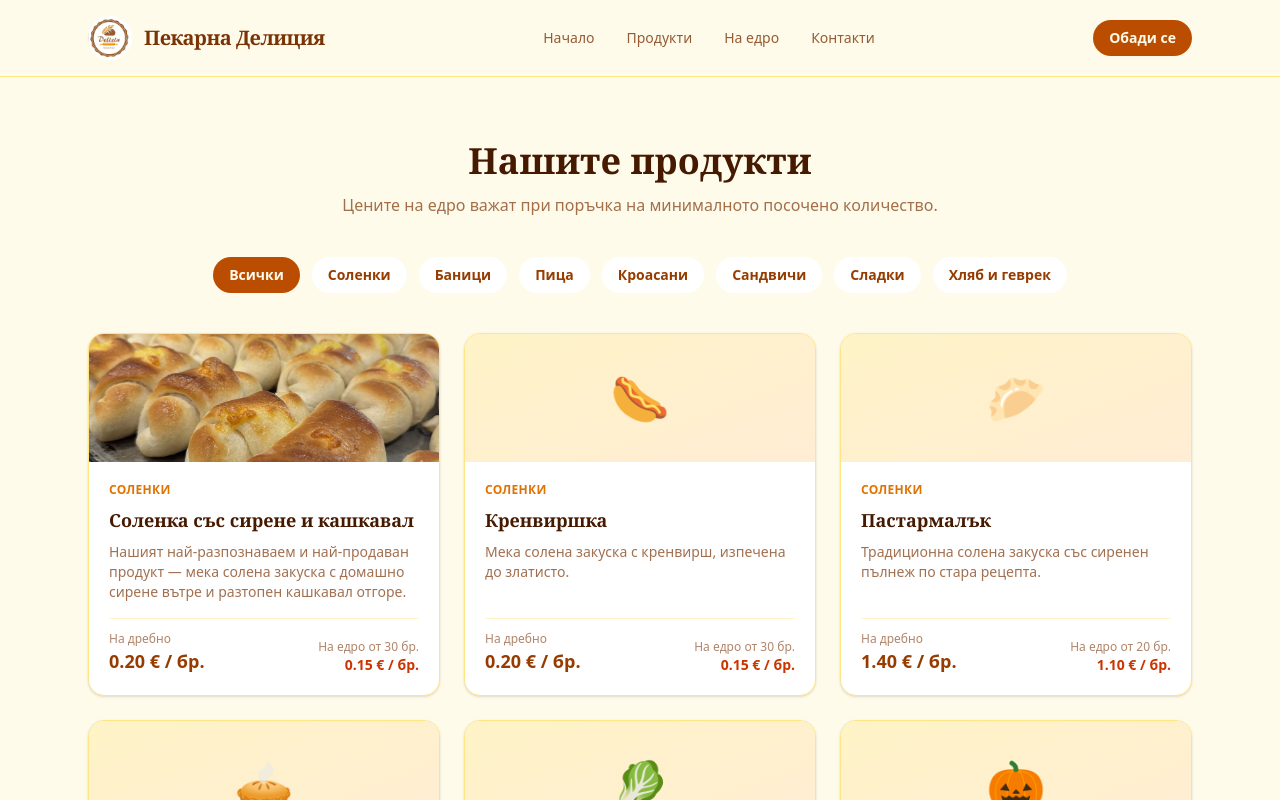
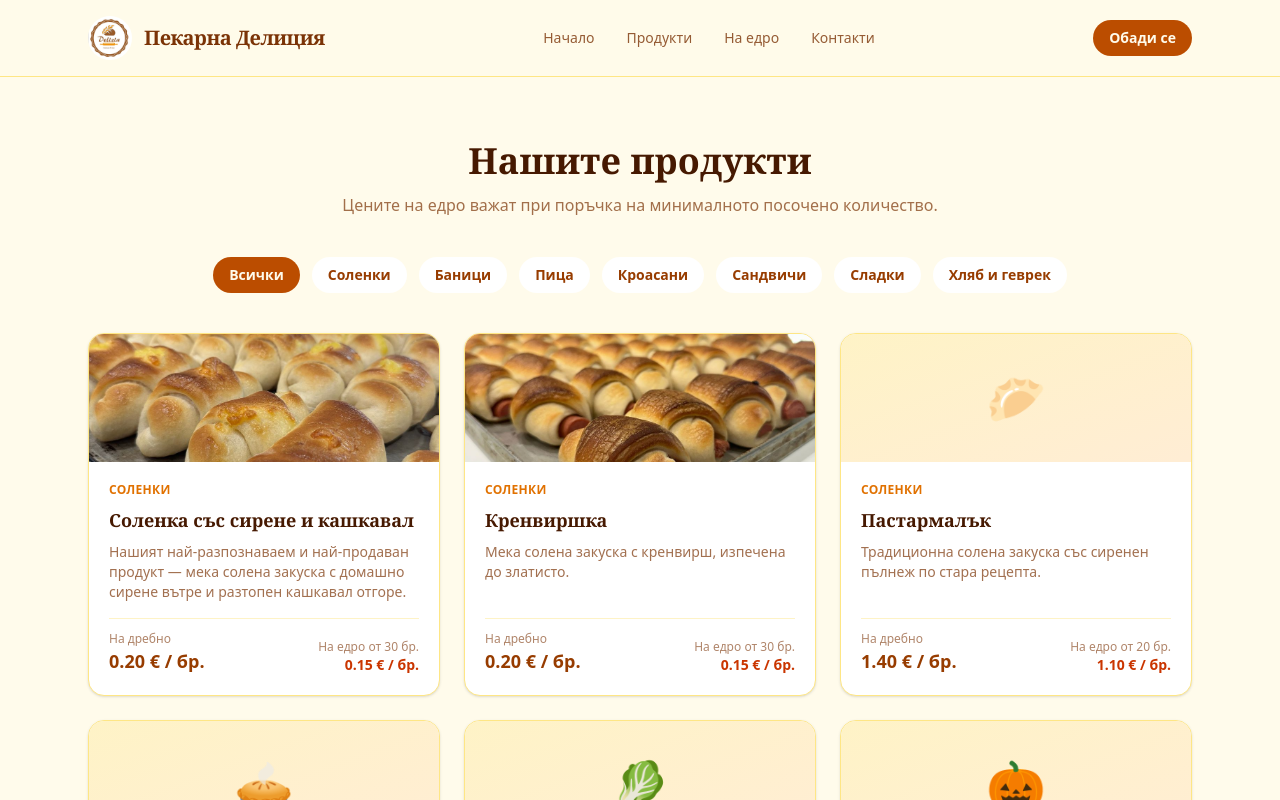
Before and after one commit to hkostadinov18-hub/my-project, a Next.js app: page /catalog in a window 1280 px wide. Shown: the top 800 px of the page. Built offline with nearby package versions, Linux system fonts and the light colour scheme.

Commit message:
Add real photo for krenvirshka product

```diff
--- a/src/data/products.ts
+++ b/src/data/products.ts
@@ -55,6 +55,7 @@ export const products: Product[] = [
     wholesaleMinQty: 30,
     unit: "бр.",
     emoji: "🌭",
+    image: "/products/krenvirshka.jpg",
   },
   {
     id: "pastarmalak",
```
Also changed, not shown: public/products/krenvirshka.jpg (added).
